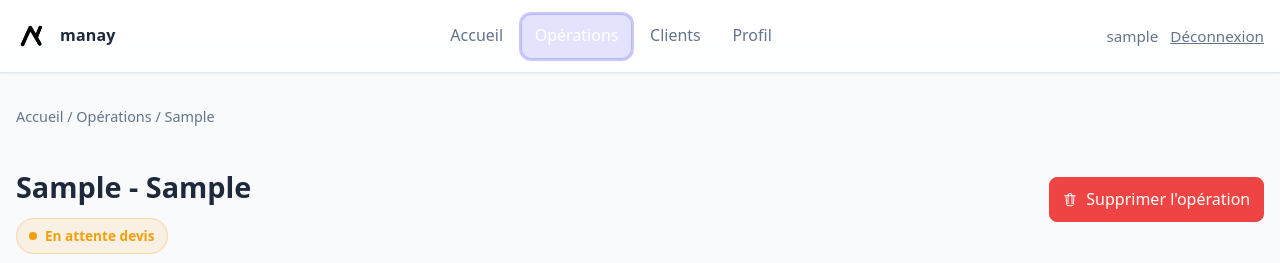
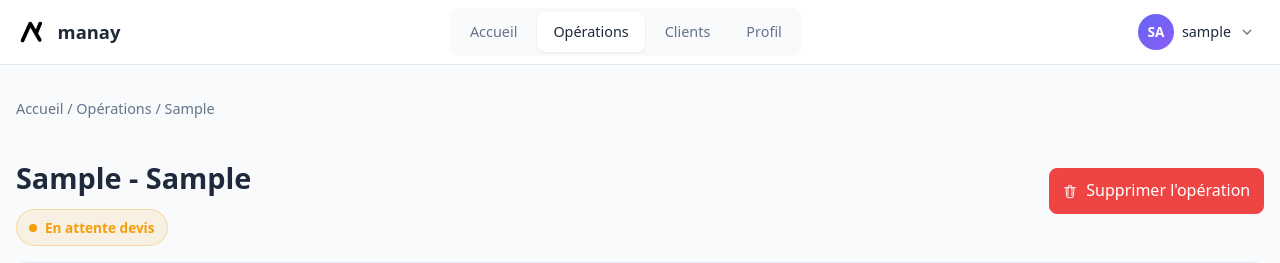
Before and after one commit to cavazzanat/crm-artisans, a Django app: page /operations/1/ in a window 1280 px wide. Shown: the top 263 px of the page. Run offline with Django 4.2, Linux system fonts and the light colour scheme; a user stored in the database is signed in; tables that the repository leaves empty hold one stand-in row (values such as "Sample post").

Commit message:
Modif passage

```diff
--- a/templates/operations/detail.html
+++ b/templates/operations/detail.html
@@ -31,88 +31,239 @@
       padding-bottom:3rem;
     }
 
-    /* ========================================
-       EN-TÊTE MODERNE (DASHBOARD STYLE)
-       ======================================== */
-    .header{
+    /* ════════════════════════════════════════════════════════════════════════════
+   HEADER OPTION A - MINIMALISTE ÉLÉGANT
+   ════════════════════════════════════════════════════════════════════════════ */
+.header {
+  background: white;
+  border-bottom: 1px solid var(--border);
   position: sticky;
   top: 0;
   z-index: 40;
-      backdrop-filter: saturate(180%) blur(8px);
-      background: linear-gradient(180deg, rgba(255,255,255,.95), rgba(255,255,255,.85));
-      border-bottom: 1px solid var(--border);
-      box-shadow: 0 1px 2px rgba(0,0,0,.05);
-    }
-    .header-inner{
-      max-width:1280px;
-      margin:0 auto;
-      padding:.85rem 1rem;
-      display:flex;
-      align-items:center;
-      gap:1rem;
-      justify-content:space-between;
-    }
-    .brand{
-      display:flex;
-      align-items:center;
-      gap:.75rem;
-      font-weight:700;
-      letter-spacing:.2px;
+}
+
+.header-inner {
+  max-width: 1280px;
+  margin: 0 auto;
+  padding: 0 1rem;
+  display: flex;
+  align-items: center;
+  justify-content: space-between;
+  height: 64px;
+}
+
+.brand {
+  display: flex;
+  align-items: center;
+  gap: 0.6rem;
+  font-weight: 700;
+  font-size: 1.15rem;
   color: var(--text);
-    }
-    .logo{
-      width:34px;
-      height:34px;
-      border-radius:10px;
-      background:linear-gradient(145deg, var(--primary), var(--accent));
-      box-shadow: var(--shadow);
-      display:grid;
-      place-items:center;
-    }
-    .logo svg{ width:18px; height:18px; color:white }
-
-    .nav{
+  text-decoration: none;
+}
+
+.brand:hover {
+  text-decoration: none;
+  color: var(--text);
+}
+
+.logo-img {
+  width: 28px;
+  height: 28px;
+  object-fit: contain;
+}
+
+/* Navigation en pill */
+.nav {
   display: flex;
-      gap: .25rem;
-      align-items: center;
-    }
-    .nav a{
+  gap: 0.25rem;
+  background: var(--bg);
+  padding: 4px;
+  border-radius: 10px;
+}
+
+.nav a {
   text-decoration: none;
   color: var(--muted);
-      padding: .55rem .8rem;
-      border-radius: 10px;
-      border: 1px solid transparent;
-      transition: all 0.2s ease;
-    }
-    .nav a:hover{
+  padding: 0.5rem 1rem;
+  border-radius: 8px;
+  font-size: 0.9rem;
+  font-weight: 500;
+  transition: all 0.2s;
+  border: none;
+}
+
+.nav a:hover {
   color: var(--text);
-      background: rgba(148,163,184,.08);
-      border-color: var(--border);
-    }
-    .nav a.active{
-      color: white;
-      background: rgba(99,102,241,.18);
-      border-color: rgba(99,102,241,.35);
-      box-shadow: 0 0 0 2px var(--ring);
-    }
-
-    .user{
+}
+
+.nav a.active {
+  background: white;
+  color: var(--text);
+  box-shadow: 0 1px 3px rgba(0,0,0,0.08);
+}
+
+/* Menu utilisateur */
+.user-menu {
   display: flex;
   align-items: center;
-      gap: .75rem;
+  gap: 0.5rem;
+}
+
+.avatar {
+  width: 36px;
+  height: 36px;
+  border-radius: 50%;
+  background: linear-gradient(135deg, var(--primary), var(--accent));
+  display: flex;
+  align-items: center;
+  justify-content: center;
+  color: white;
+  font-weight: 600;
+  font-size: 0.85rem;
+  cursor: pointer;
+  transition: transform 0.2s;
+  text-transform: uppercase;
+}
+
+.avatar:hover {
+  transform: scale(1.05);
+}
+
+/* Dropdown menu */
+.dropdown {
+  position: relative;
+}
+
+.dropdown-toggle {
+  display: flex;
+  align-items: center;
+  gap: 0.5rem;
+  padding: 0.35rem 0.5rem 0.35rem 0.35rem;
+  border-radius: 10px;
+  cursor: pointer;
+  transition: all 0.15s;
+  border: 1px solid transparent;
+}
+
+.dropdown-toggle:hover {
+  background: var(--bg);
+  border-color: var(--border);
+}
+
+.dropdown-toggle .user-name {
+  font-size: 0.9rem;
+  font-weight: 500;
+  color: var(--text);
+}
+
+.dropdown-toggle .chevron {
+  width: 16px;
+  height: 16px;
   color: var(--muted);
-      font-size: .95rem;
-    }
-    .user form button{
+  transition: transform 0.2s;
+}
+
+.dropdown:hover .chevron {
+  transform: rotate(180deg);
+}
+
+/* Menu déroulant */
+.dropdown-menu {
+  position: absolute;
+  top: calc(100% + 8px);
+  right: 0;
+  min-width: 180px;
+  background: white;
+  border: 1px solid var(--border);
+  border-radius: 12px;
+  box-shadow: 0 10px 40px rgba(0,0,0,0.12);
+  padding: 0.5rem;
+  opacity: 0;
+  visibility: hidden;
+  transform: translateY(-10px);
+  transition: all 0.2s ease;
+  z-index: 100;
+}
+
+.dropdown:hover .dropdown-menu {
+  opacity: 1;
+  visibility: visible;
+  transform: translateY(0);
+}
+
+.dropdown-menu a,
+.dropdown-menu button {
+  display: flex;
+  align-items: center;
+  gap: 0.6rem;
+  width: 100%;
+  padding: 0.6rem 0.75rem;
+  border-radius: 8px;
+  text-decoration: none;
+  color: var(--text);
+  font-size: 0.9rem;
+  font-weight: 500;
+  border: none;
   background: none;
-      border: none;
+  cursor: pointer;
+  transition: all 0.15s;
+  text-align: left;
+}
+
+.dropdown-menu a:hover,
+.dropdown-menu button:hover {
+  background: var(--bg);
+}
+
+.dropdown-menu svg {
+  width: 18px;
+  height: 18px;
   color: var(--muted);
-      cursor: pointer;
-      text-decoration: underline;
-      font: inherit;
-      padding: 0;
-    }
-    .user form button:hover{ color: var(--text); }
+}
+
+.dropdown-divider {
+  height: 1px;
+  background: var(--border);
+  margin: 0.5rem 0;
+}
+
+.dropdown-menu .logout-btn {
+  color: var(--danger);
+}
+
+.dropdown-menu .logout-btn:hover {
+  background: rgba(239, 68, 68, 0.08);
+}
+
+.dropdown-menu .logout-btn svg {
+  color: var(--danger);
+}
+
+/* Responsive header */
+@media (max-width: 768px) {
+  .header-inner {
+    height: auto;
+    padding: 0.75rem 1rem;
+    flex-wrap: wrap;
+    gap: 0.75rem;
+  }
+
+  .nav {
+    order: 3;
+    width: 100%;
+    justify-content: center;
+  }
+
+  .nav a {
+    padding: 0.45rem 0.75rem;
+    font-size: 0.85rem;
+  }
+
+  .dropdown-toggle .user-name {
+    display: none;
+  }
+}
 
     /* ========================================
        RESTE DU STYLE
@@ -516,10 +667,10 @@
   <div class="toast-container" id="toast-container"></div>
     <header class="header">
       <div class="header-inner">
-      <div class="brand">
+        <a href="{% url 'dashboard' %}" class="brand">
           <img src="{% static 'core/image/manay-logo.png' %}" alt="manay" class="logo-img">
           <span>manay</span>
-      </div>
+        </a>
 
         <nav class="nav">
           <a href="{% url 'dashboard' %}">Accueil</a>
@@ -527,12 +678,48 @@
           <a href="{% url 'clients' %}">Clients</a>
           <a href="{% url 'profil' %}">Profil</a>
         </nav>
-      <div class="user">
-        <span>{{ user.username }}</span>
-        <form method="post" action="{% url 'logout' %}">
+
+        <div class="user-menu">
+          <div class="dropdown">
+            <div class="dropdown-toggle">
+              <div class="avatar">{{ user.username|slice:":2" }}</div>
+              <span class="user-name">{{ user.username }}</span>
+              <svg class="chevron" viewBox="0 0 24 24" fill="none" stroke="currentColor" stroke-width="2">
+                <polyline points="6,9 12,15 18,9"/>
+              </svg>
+            </div>
+
+            <div class="dropdown-menu">
+              <a href="{% url 'profil' %}">
+                <svg viewBox="0 0 24 24" fill="none" stroke="currentColor" stroke-width="2">
+                  <path d="M20 21v-2a4 4 0 0 0-4-4H8a4 4 0 0 0-4 4v2"/>
+                  <circle cx="12" cy="7" r="4"/>
+                </svg>
+                Mon profil
+              </a>
+              <a href="{% url 'profil' %}">
+                <svg viewBox="0 0 24 24" fill="none" stroke="currentColor" stroke-width="2">
+                  <circle cx="12" cy="12" r="3"/>
+                  <path d="M19.4 15a1.65 1.65 0 0 0 .33 1.82l.06.06a2 2 0 0 1 0 2.83 2 2 0 0 1-2.83 0l-.06-.06a1.65 1.65 0 0 0-1.82-.33 1.65 1.65 0 0 0-1 1.51V21a2 2 0 0 1-2 2 2 2 0 0 1-2-2v-.09A1.65 1.65 0 0 0 9 19.4a1.65 1.65 0 0 0-1.82.33l-.06.06a2 2 0 0 1-2.83 0 2 2 0 0 1 0-2.83l.06-.06a1.65 1.65 0 0 0 .33-1.82 1.65 1.65 0 0 0-1.51-1H3a2 2 0 0 1-2-2 2 2 0 0 1 2-2h.09A1.65 1.65 0 0 0 4.6 9a1.65 1.65 0 0 0-.33-1.82l-.06-.06a2 2 0 0 1 0-2.83 2 2 0 0 1 2.83 0l.06.06a1.65 1.65 0 0 0 1.82.33H9a1.65 1.65 0 0 0 1-1.51V3a2 2 0 0 1 2-2 2 2 0 0 1 2 2v.09a1.65 1.65 0 0 0 1 1.51 1.65 1.65 0 0 0 1.82-.33l.06-.06a2 2 0 0 1 2.83 0 2 2 0 0 1 0 2.83l-.06.06a1.65 1.65 0 0 0-.33 1.82V9a1.65 1.65 0 0 0 1.51 1H21a2 2 0 0 1 2 2 2 2 0 0 1-2 2h-.09a1.65 1.65 0 0 0-1.51 1z"/>
+                </svg>
+                Paramètres
+              </a>
+
+              <div class="dropdown-divider"></div>
+
+              <form method="post" action="{% url 'logout' %}" style="margin: 0;">
                 {% csrf_token %}
-          <button type="submit">Déconnexion</button>
+                <button type="submit" class="logout-btn">
+                  <svg viewBox="0 0 24 24" fill="none" stroke="currentColor" stroke-width="2">
+                    <path d="M9 21H5a2 2 0 0 1-2-2V5a2 2 0 0 1 2-2h4"/>
+                    <polyline points="16,17 21,12 16,7"/>
+                    <line x1="21" y1="12" x2="9" y2="12"/>
+                  </svg>
+                  Déconnexion
+                </button>
               </form>
+            </div>
+          </div>
         </div>
       </div>
     </header>
```
Lines whose indentation alone changed are shown as unchanged.
